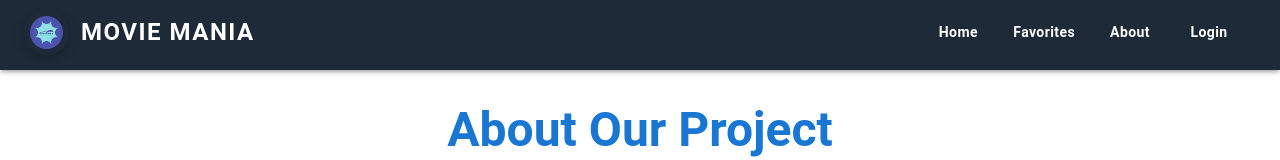
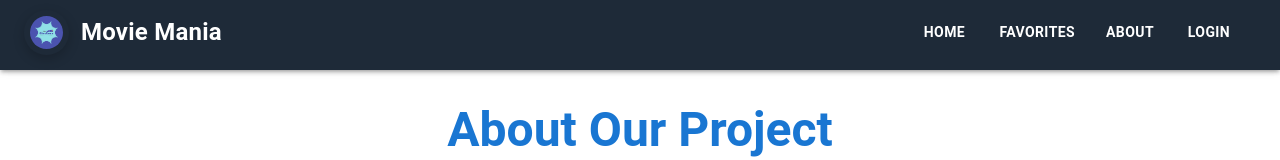
Before and after one commit to INDRAJEET8021/MoviePlexApplication, a React (Create React App) app: page /about in a window 1280 px wide. Shown: the top 160 px of the page. Built offline with nearby package versions, Linux system fonts and the light colour scheme.

Commit message:
Updating Frontend Api's Part4

```diff
--- a/src/pages/auth/AuthPage.js
+++ b/src/pages/auth/AuthPage.js
@@ -1,4 +1,5 @@
 import React, { useEffect, useRef, useState } from "react";
+import { useNavigate } from "react-router-dom";
 import axios from "axios";
 import { useAuth } from "../authContext/AuthContext";
 import RegisterPage from "./RegisterPage";
--- a/src/pages/navbar/Navbar.js
+++ b/src/pages/navbar/Navbar.js
@@ -1,4 +1,4 @@
-import React, { useState } from "react";
+import React, { useState, useRef, useEffect } from "react";
 import {
   AppBar,
   Toolbar,
@@ -19,38 +19,46 @@ import { useAuth } from "../authContext/AuthContext";
 export default function Navbar() {
   const navigate = useNavigate();
   const [anchorMenu, setAnchorMenu] = useState(null);
-  const [showAuthPopup, setShowAuthPopup] = useState(false);
+  const [showAuthPopup, setShowAuthPopup] = useState(false); // State to control AuthPage visibility
   const [anchorAvatar, setAnchorAvatar] = useState(null);
 
+  const modalRef = useRef(null); // Ref for the AuthPage modal
+  const { isLoggedIn, username, logout } = useAuth();
+
+  // Handle Avatar Click
   const handleAvatarClick = (event) => setAnchorAvatar(event.currentTarget);
   const handleAvatarClose = () => setAnchorAvatar(null);
-
-  const { isLoggedIn, username, login, logout } = useAuth();
 
   // Open and Close Handlers for Menus
   const handleMenuClick = (event) => setAnchorMenu(event.currentTarget);
   const handleMenuClose = () => setAnchorMenu(null);
 
+  // Close menu and show Auth popup for Login
+  const handleLoginClick = () => {
+    setAnchorMenu(null); // Close the menu
+    setShowAuthPopup(true); // Show the Auth popup
+  };
+
+  // Close AuthPage when clicking outside of the modal
+  useEffect(() => {
+    const handleOutsideClick = (e) => {
+      if (modalRef.current && !modalRef.current.contains(e.target)) {
+        setShowAuthPopup(false); // Close the modal when clicking outside
+      }
+    };
+
+    document.addEventListener("mousedown", handleOutsideClick);
+    return () => {
+      document.removeEventListener("mousedown", handleOutsideClick);
+    };
+  }, []);
+
   return (
-    <AppBar
-      position="sticky"
-      sx={{
-        backgroundColor: "#1E2A38", // Darker blue for contrast
-        height: "70px",
-        boxShadow: 3,
-      }}
-    >
+    <AppBar position="sticky" sx={{ backgroundColor: "#1E2A38", height: "70px", boxShadow: 3 }}>
       <Toolbar>
         {/* Logo and App Name */}
         <Box sx={{ display: "flex", alignItems: "center", flexGrow: 1 }}>
-          <a
-            href="/"
-            style={{
-              display: "flex",
-              alignItems: "center",
-              textDecoration: "none",
-            }}
-          >
+          <a href="/" style={{ display: "flex", alignItems: "center", textDecoration: "none" }}>
             <img
               src="/logo2.png"
               alt="Logo"
@@ -65,18 +73,7 @@ export default function Navbar() {
                 transition: "transform 0.3s ease",
               }}
             />
-            <Typography
-              sx={{
-                fontWeight: "700",
-                fontSize: "1.5rem",
-                color: "#ffffff",
-                textTransform: "uppercase",
-                letterSpacing: "1.5px",
-                display: { xs: "none", sm: "block" },
-                transition: "color 0.3s ease",
-                "&:hover": { color: "#F9A825" },
-              }}
-            >
+            <Typography sx={{ fontWeight: "700", fontSize: "1.5rem", color: "#ffffff", display: { xs: "none", sm: "block" }, "&:hover": { color: "#F9A825" } }}>
               Movie Mania
             </Typography>
           </a>
@@ -84,167 +81,67 @@ export default function Navbar() {
 
         {/* Desktop Navigation (Buttons) */}
         <Box sx={{ display: { xs: "none", md: "flex" }, alignItems: "center" }}>
-          <Button
-            sx={{
-              color: "#fff",
-              fontWeight: "600",
-              textTransform: "capitalize",
-              marginRight: "15px",
-              "&:hover": {
-                color: "#F9A825",
-              },
-            }}
-            onClick={() => navigate("/")}
-          >
+          <Button sx={{ color: "#fff", fontWeight: "600", marginRight: "15px", "&:hover": { color: "#F9A825" } }} onClick={() => navigate("/")}>
             Home
           </Button>
-
-          <Button
-            sx={{
-              color: "#fff",
-              fontWeight: "600",
-              textTransform: "capitalize",
-              marginRight: "15px",
-              "&:hover": {
-                color: "#F9A825",
-              },
-            }}
-            onClick={() => navigate("/favorites")}
-          >
+          <Button sx={{ color: "#fff", fontWeight: "600", marginRight: "15px", "&:hover": { color: "#F9A825" } }} onClick={() => navigate("/favorites")}>
             Favorites
           </Button>
-
-          <Button
-            sx={{
-              color: "#fff",
-              fontWeight: "600",
-              textTransform: "capitalize",
-              marginRight: "15px",
-              "&:hover": {
-                color: "#F9A825",
-              },
-            }}
-            onClick={() => navigate("/about")}
-          >
+          <Button sx={{ color: "#fff", fontWeight: "600", marginRight: "15px", "&:hover": { color: "#F9A825" } }} onClick={() => navigate("/about")}>
             About
           </Button>
 
           {isLoggedIn ? (
             <>
-              <Avatar
-                sx={{
-                  bgcolor: deepPurple[500],
-                  marginRight: 2,
-                  cursor: "pointer",
-                }}
-                size="large"
-                onClick={handleAvatarClick}
-              >
+              <Avatar sx={{ bgcolor: deepPurple[500], marginRight: 2 }} size="large" onClick={handleAvatarClick}>
                 {username.slice(0, 2).toUpperCase()}
               </Avatar>
-              <Menu
-                anchorEl={anchorAvatar}
-                open={Boolean(anchorAvatar)}
-                onClose={handleAvatarClose}
-                sx={{ mt: 1 }}
-              >
+              <Menu anchorEl={anchorAvatar} open={Boolean(anchorAvatar)} onClose={handleAvatarClose}>
                 <MenuItem onClick={handleAvatarClose}>
                   <Typography>{username}</Typography>
                 </MenuItem>
-                <MenuItem
-                  onClick={() => {
-                    handleAvatarClose();
-                    logout();
-                  }}
-                >
-                  <Typography variant="inherit" color="error">
-                    Logout
-                  </Typography>
+                <MenuItem onClick={() => { handleAvatarClose(); logout(); }}>
+                  <Typography variant="inherit" color="error">Logout</Typography>
                 </MenuItem>
               </Menu>
             </>
           ) : (
-            <Button
-              sx={{
-                color: "#fff",
-                fontWeight: "600",
-                textTransform: "capitalize",
-                marginRight: "15px",
-                "&:hover": {
-                  color: "#F9A825",
-                },
-              }}
-              onClick={() => setShowAuthPopup(true)}
-            >
+            <Button sx={{ color: "#fff", fontWeight: "600", marginRight: "15px", "&:hover": { color: "#F9A825" } }} onClick={handleLoginClick}>
               Login
             </Button>
-          )}
-          {showAuthPopup && (
-            <AuthPage onClose={() => setShowAuthPopup(false)} />
           )}
         </Box>
 
         {/* Hamburger Menu for Mobile */}
         <Box sx={{ display: { xs: "flex", sm: "none" }, alignItems: "center" }}>
-          {/* Avatar for Mobile on Left */}
-
-          <IconButton
-            edge="start"
-            color="inherit"
-            aria-label="menu"
-            sx={{ mr: 2 }}
-            onClick={handleMenuClick}
-          >
+          {isLoggedIn && <Avatar sx={{ bgcolor: deepPurple[500], marginRight: 2 }} size="large" onClick={handleAvatarClick}>{username.slice(0, 2).toUpperCase()}</Avatar>}
+          <IconButton edge="start" color="inherit" aria-label="menu" sx={{ mr: 2 }} onClick={handleMenuClick}>
             <SegmentIcon fontSize="large" />
           </IconButton>
         </Box>
 
         {/* Hamburger Menu Items */}
-        <Menu
-          anchorEl={anchorMenu}
-          open={Boolean(anchorMenu)}
-          onClose={handleMenuClose}
-        >
-          <MenuItem
-            onClick={() => {
-              handleMenuClose();
-              navigate("/");
-            }}
-          >
-            Home
-          </MenuItem>
-          <MenuItem
-            onClick={() => {
-              handleMenuClose();
-              navigate("/favorites");
-            }}
-          >
-            Favorites
-          </MenuItem>
-          <MenuItem
-            onClick={() => {
-              handleMenuClose();
-              navigate("/about");
-            }}
-          >
-            About
-          </MenuItem>
+        <Menu anchorEl={anchorMenu} open={Boolean(anchorMenu)} onClose={handleMenuClose}>
+          <MenuItem onClick={() => { handleMenuClose(); navigate("/favorites"); }}>Favorites</MenuItem>
+          <MenuItem onClick={() => { handleMenuClose(); navigate("/about"); }}>About</MenuItem>
+          {isLoggedIn ? (
+            <MenuItem onClick={() => { handleMenuClose(); logout(); }}>
+              <Typography variant="inherit" color="error">Logout</Typography>
+            </MenuItem>
+          ) : (
+            <MenuItem onClick={() => { handleMenuClose(); setShowAuthPopup(true); }}>
+              Login
+            </MenuItem>
+          )}
+        </Menu>
+      </Toolbar>
 
-        </Menu>
-        {isLoggedIn && (
-            <Avatar
-              sx={{
-                bgcolor: deepPurple[500],
-                marginRight: 2,
-                cursor: "pointer",
-              }}
-              size="large"
-              onClick={handleAvatarClick}
-            >
-              {username.slice(0, 2).toUpperCase()}
-            </Avatar>
-          )}
-      </Toolbar>
+      {/* Show the Auth Popup (Login/Register) */}
+      {showAuthPopup && (
+        <div ref={modalRef}>
+          <AuthPage onClose={() => setShowAuthPopup(false)} />
+        </div>
+      )}
     </AppBar>
   );
 }
```
